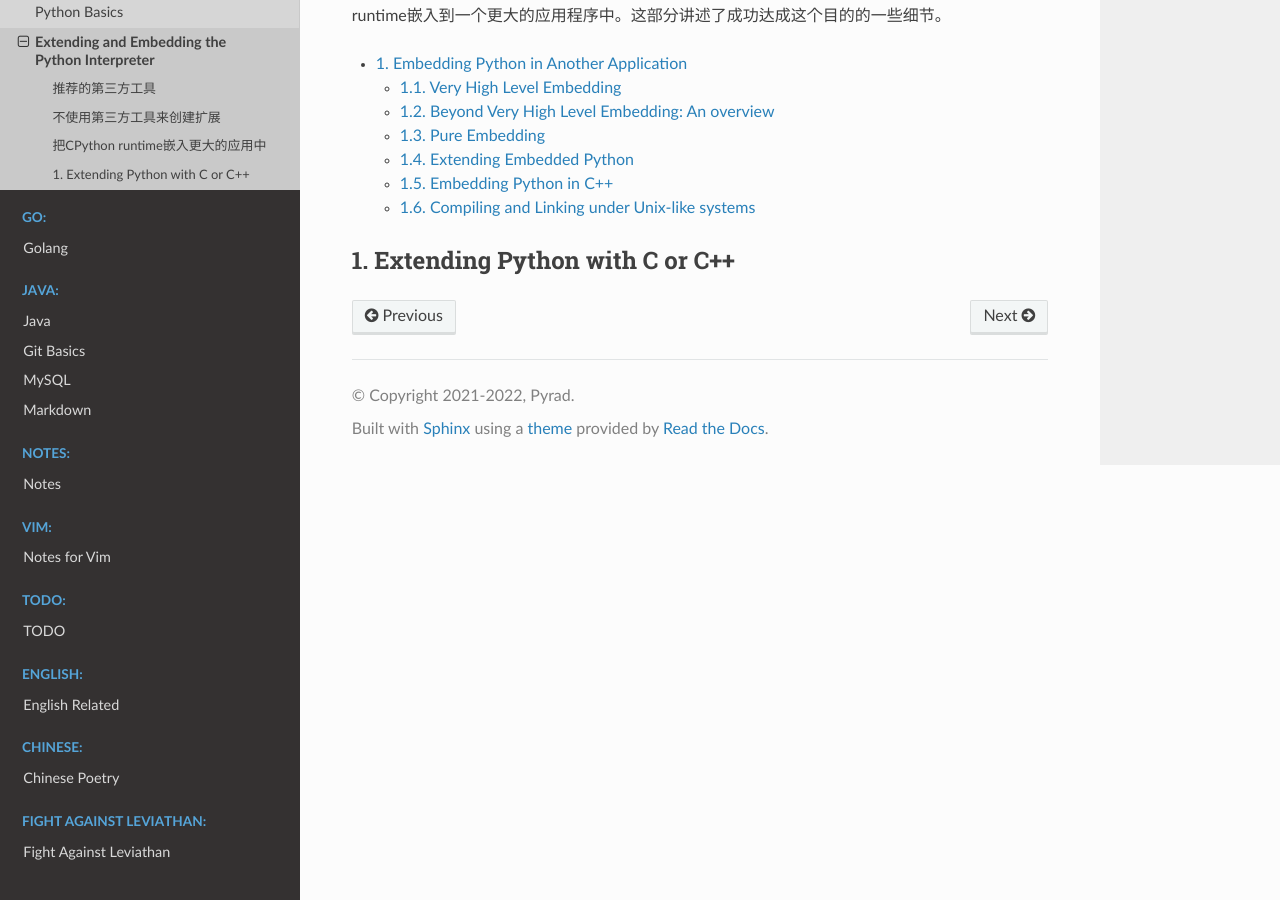
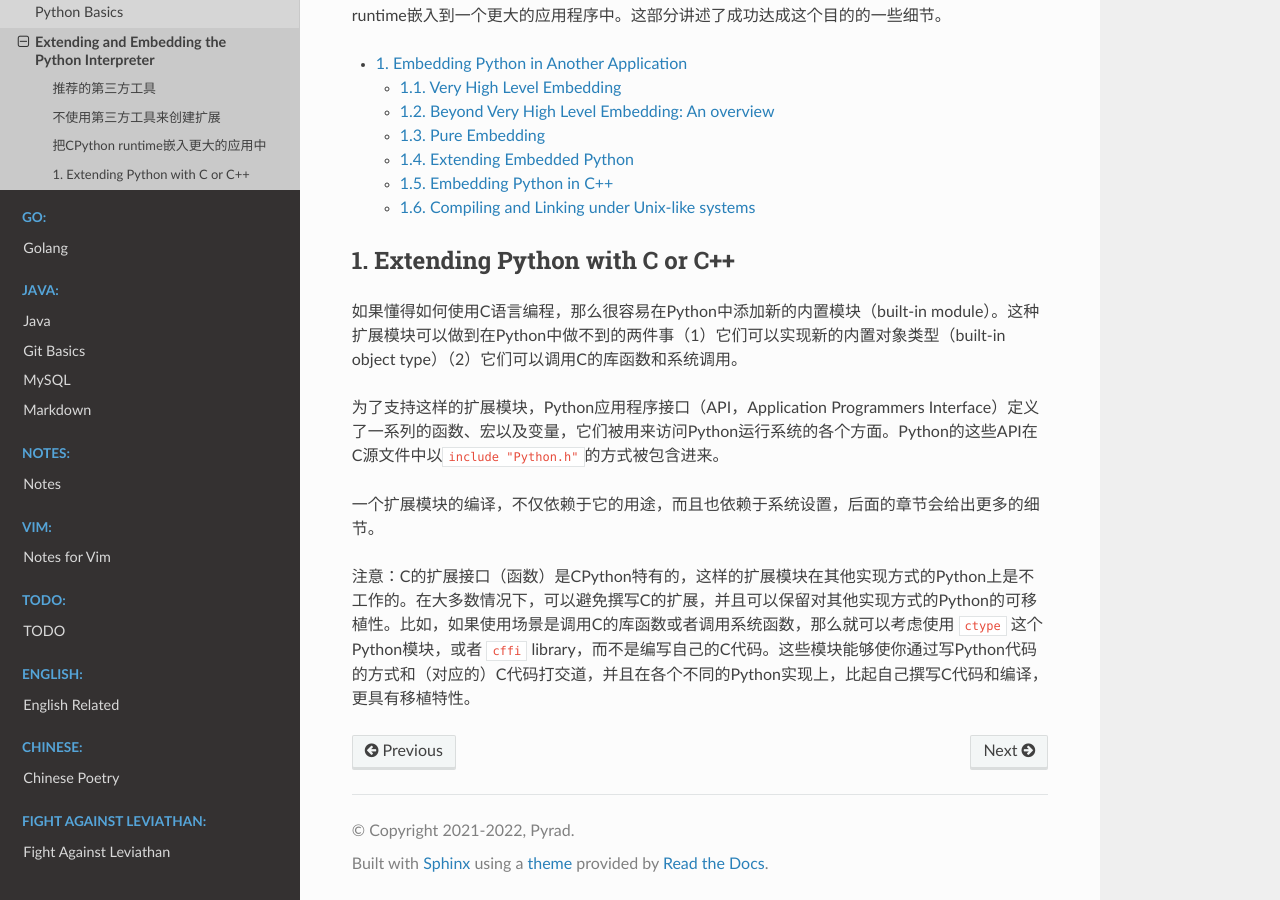
Before and after one commit to Pyrad/pyradnotes, a Sphinx documentation site: the page built from source/Python/ExtendingAndEmbeddingThePythonInterpreter.md, in a window 1280 px wide and 900 px high, scrolled down 1797 px. Built offline with Sphinx 7.4.7 and the Read the Docs theme 2.0.0, drawn with Linux system fonts in a browser that asks for light colours; pages that are not in the unit, such as notebooks, are missing from menus.

Commit message:
Python Starting chapter Extending Python with C or C++

```diff
--- a/source/Python/ExtendingAndEmbeddingThePythonInterpreter.md
+++ b/source/Python/ExtendingAndEmbeddingThePythonInterpreter.md
@@ -70,3 +70,11 @@
 
 
 ## 1. Extending Python with C or C++
+
+如果懂得如何使用C语言编程，那么很容易在Python中添加新的内置模块（built-in module）。这种扩展模块可以做到在Python中做不到的两件事（1）它们可以实现新的内置对象类型（built-in object type）（2）它们可以调用C的库函数和系统调用。
+
+为了支持这样的扩展模块，Python应用程序接口（API，Application Programmers Interface）定义了一系列的函数、宏以及变量，它们被用来访问Python运行系统的各个方面。Python的这些API在C源文件中以`include "Python.h"`的方式被包含进来。
+
+一个扩展模块的编译，不仅依赖于它的用途，而且也依赖于系统设置，后面的章节会给出更多的细节。
+
+注意：C的扩展接口（函数）是CPython特有的，这样的扩展模块在其他实现方式的Python上是不工作的。在大多数情况下，可以避免撰写C的扩展，并且可以保留对其他实现方式的Python的可移植性。比如，如果使用场景是调用C的库函数或者调用系统函数，那么就可以考虑使用 `ctype` 这个Python模块，或者 `cffi` library，而不是编写自己的C代码。这些模块能够使你通过写Python代码的方式和（对应的）C代码打交道，并且在各个不同的Python实现上，比起自己撰写C代码和编译，更具有移植特性。
```
